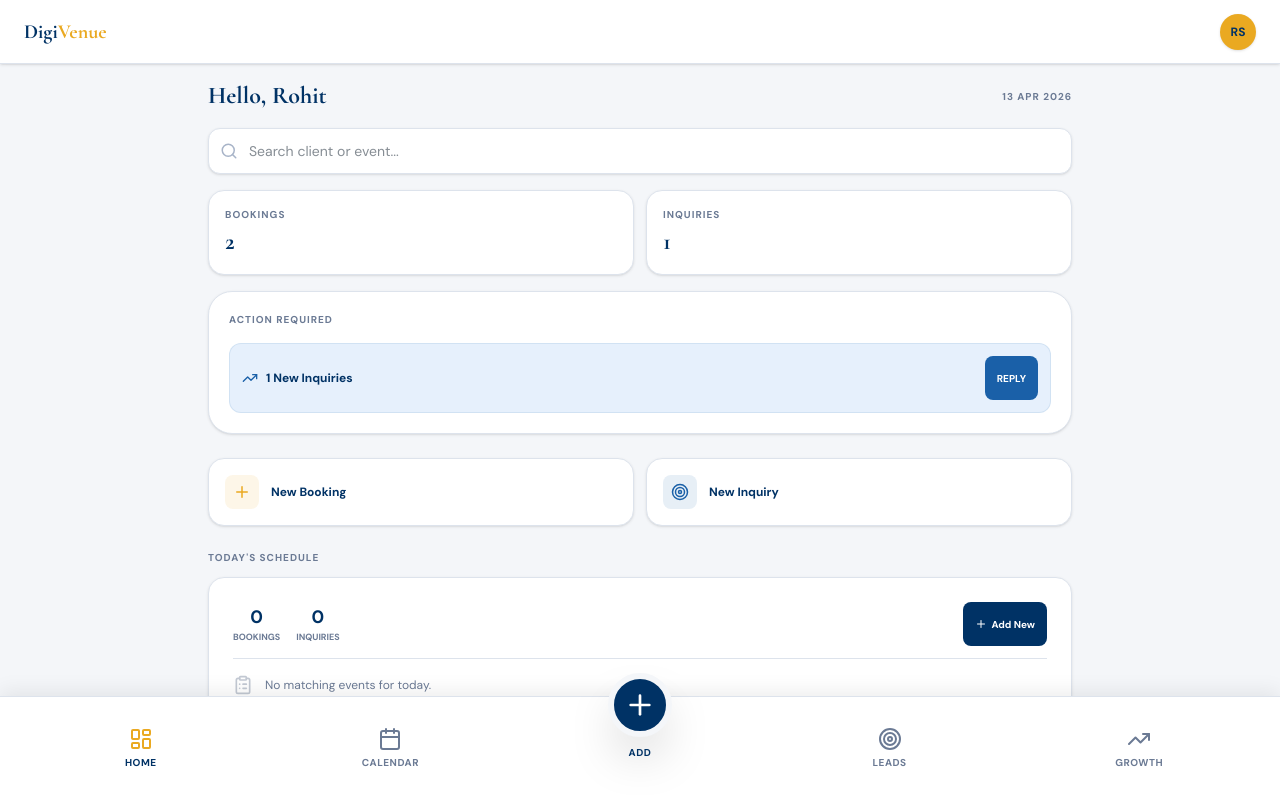
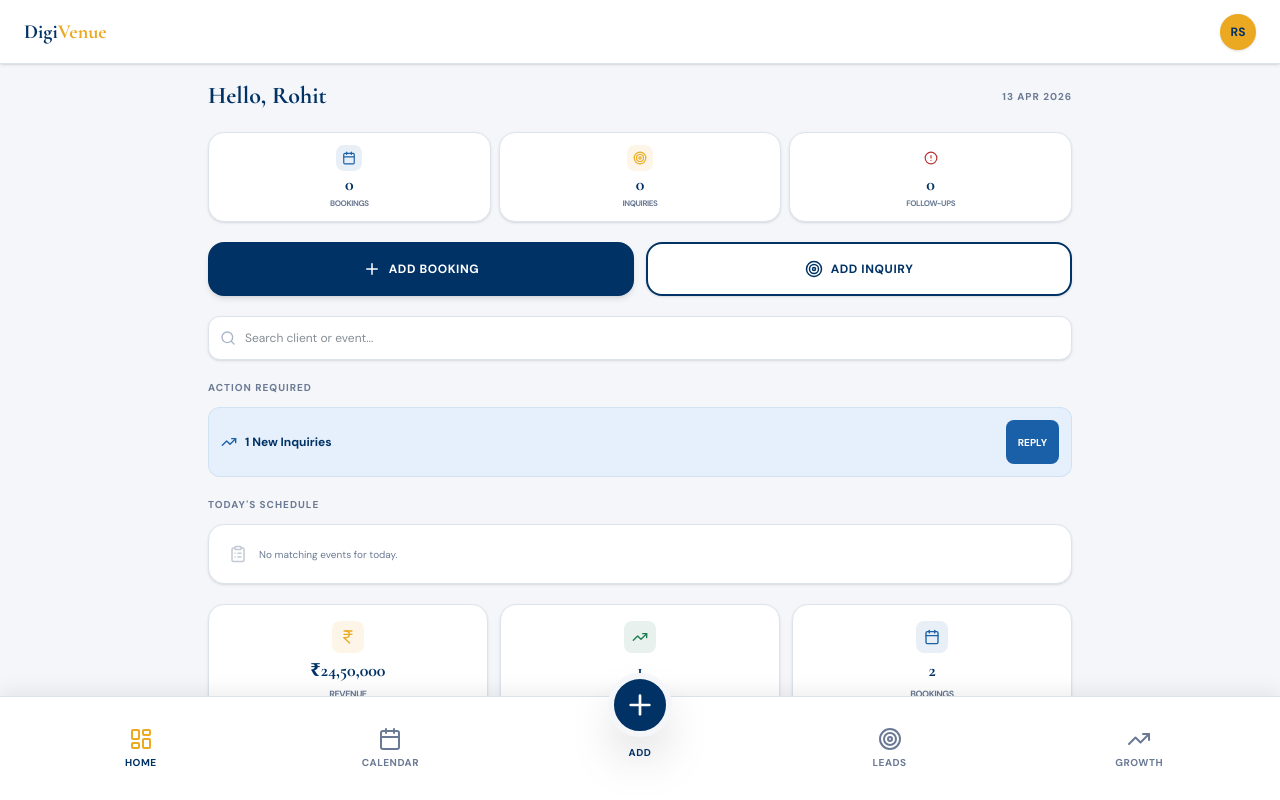
Before and after one commit to naterohit28/digivenue, a React (Vite) app: page / in a window 1280 px wide. Built offline with nearby package versions, Linux system fonts and the light colour scheme.

Commit message:
Update Dashboard.tsx

```diff
--- a/src/components/Dashboard.tsx
+++ b/src/components/Dashboard.tsx
@@ -48,61 +48,78 @@ export default function Dashboard({ bookings, leads, inquiries, onAddClick }: Da
   );
 
   return (
-    <div className="space-y-6 pb-8">
-      {/* Search & Welcome */}
-      <section className="space-y-4">
+    <div className="space-y-5 pb-8">
+      {/* HEADER */}
       <div className="flex items-center justify-between">
         <h1 className="font-serif text-2xl font-bold text-navy">Hello, Rohit</h1>
         <span className="text-[10px] font-bold text-muted uppercase tracking-widest">{fdate(todayStr)}</span>
       </div>
 
+      {/* TODAY SUMMARY — TOP SECTION */}
+      <section className="grid grid-cols-3 gap-2">
+        {[
+          { label: 'Bookings', value: todayBookings.length, icon: CalendarIcon, color: 'sky' },
+          { label: 'Inquiries', value: todayInquiries.length, icon: Target, color: 'gold' },
+          { label: 'Follow-ups', value: pendingFollowups, icon: AlertCircle, color: 'rose' },
+        ].map(stat => (
+          <div key={stat.label} className="bg-white p-3 rounded-2xl border border-border flex flex-col items-center justify-center shadow-sm">
+            <div className={`p-1.5 rounded-lg bg-${stat.color}/10 text-${stat.color} mb-1`}>
+              <stat.icon size={14} />
+            </div>
+            <div className="text-lg font-serif font-bold text-navy leading-none">{stat.value}</div>
+            <div className="text-[8px] font-bold uppercase text-muted tracking-tighter mt-1">{stat.label}</div>
+          </div>
+        ))}
+      </section>
+
+      {/* QUICK ACTION SECTION */}
+      <section className="grid grid-cols-2 gap-3">
+        <button
+          onClick={onAddClick}
+          className="flex items-center justify-center gap-2 py-4 bg-navy text-white rounded-2xl shadow-md active:scale-95 transition-all"
+        >
+          <Plus size={18} />
+          <span className="text-xs font-bold uppercase tracking-wider">Add Booking</span>
+        </button>
+        <button
+          onClick={onAddClick}
+          className="flex items-center justify-center gap-2 py-4 bg-white border-2 border-navy text-navy rounded-2xl shadow-sm active:scale-95 transition-all"
+        >
+          <Target size={18} />
+          <span className="text-xs font-bold uppercase tracking-wider">Add Inquiry</span>
+        </button>
+      </section>
+
+      {/* EMPTY STATE CARD — NOT FULL SCREEN */}
+      {bookings.length === 0 && inquiries.length === 0 && (
+        <div className="bg-white p-5 rounded-3xl border border-border shadow-sm space-y-3">
+          <div className="flex items-start gap-3">
+            <div className="p-2.5 bg-gold/10 text-gold rounded-xl shrink-0">
+              <Building2 size={20} />
+            </div>
+            <div className="space-y-1">
+              <h3 className="text-sm font-bold text-navy">Start by adding your first booking</h3>
+              <p className="text-[10px] text-muted leading-relaxed">Your dashboard will show today's agenda and pending tasks once you add data.</p>
+            </div>
+          </div>
+        </div>
+      )}
+
+      {/* SEARCH (Moved down for better hierarchy) */}
       <div className="relative">
-          <Search className="absolute left-3 top-1/2 -translate-y-1/2 text-faint" size={18} />
+        <Search className="absolute left-3 top-1/2 -translate-y-1/2 text-faint" size={16} />
         <input
           type="text"
           placeholder="Search client or event..."
-            className="w-full pl-10 pr-4 py-3 bg-white border border-border rounded-xl text-sm focus:border-navy outline-none shadow-sm"
+          className="w-full pl-9 pr-4 py-2.5 bg-white border border-border rounded-xl text-xs focus:border-navy outline-none shadow-sm"
           value={searchQuery}
           onChange={(e) => setSearchQuery(e.target.value)}
         />
       </div>
 
-        {/* Summary Cards */}
-        <div className="grid grid-cols-2 gap-3">
-          <div className="bg-white p-4 rounded-2xl border border-border shadow-sm">
-            <div className="text-[10px] font-bold uppercase text-muted tracking-widest mb-1">Bookings</div>
-            <div className="text-2xl font-serif font-bold text-navy">{bookings.length}</div>
-          </div>
-          <div className="bg-white p-4 rounded-2xl border border-border shadow-sm">
-            <div className="text-[10px] font-bold uppercase text-muted tracking-widest mb-1">Inquiries</div>
-            <div className="text-2xl font-serif font-bold text-navy">{inquiries.length}</div>
-          </div>
-        </div>
-
-        {/* Empty State / Welcome Card */}
-        {bookings.length === 0 && inquiries.length === 0 && (
-          <div className="bg-white p-5 rounded-3xl border border-border shadow-sm space-y-4">
-            <div className="flex items-center gap-3">
-              <div className="p-3 bg-gold/10 text-gold rounded-2xl">
-                <Building2 size={24} />
-              </div>
-              <div>
-                <h3 className="text-sm font-bold text-navy">Welcome to DigiVenue</h3>
-                <p className="text-[10px] text-muted">Manage your venue like a pro. Start by adding your first booking or inquiry.</p>
-              </div>
-            </div>
-            <button
-              onClick={onAddClick}
-              className="w-full py-3 bg-gold text-navy text-xs font-bold rounded-2xl shadow-sm active:scale-95 transition-all"
-            >
-              + Add Your First Booking
-            </button>
-          </div>
-        )}
-
-        {/* Action Required Card */}
-        {(pendingFollowups > 0 || newInquiries > 0 || (pendingFollowups === 0 && newInquiries === 0 && (bookings.length > 0 || inquiries.length > 0))) && (
-          <div className="bg-white p-5 rounded-3xl border border-border shadow-sm space-y-4">
+      {/* ACTION REQUIRED (If data exists) */}
+      {(pendingFollowups > 0 || newInquiries > 0) && (
+        <section className="space-y-3">
           <h2 className="text-[10px] font-bold uppercase text-muted tracking-widest">Action Required</h2>
           <div className="grid grid-cols-1 gap-2">
             {pendingFollowups > 0 && (
@@ -123,71 +140,26 @@ export default function Dashboard({ bookings, leads, inquiries, onAddClick }: Da
                 <button className="px-3 py-1 bg-sky text-white text-[10px] font-bold rounded-lg uppercase">Reply</button>
               </div>
             )}
-              {pendingFollowups === 0 && newInquiries === 0 && (
-                <div className="flex items-center gap-2 p-3 bg-jade-pale border border-jade/10 rounded-xl text-jade">
-                  <CheckCircle2 size={16} />
-                  <span className="text-xs font-bold">All caught up for today!</span>
           </div>
+        </section>
       )}
-            </div>
-          </div>
-        )}
-      </section>
 
-      {/* Quick Actions - Habit Loop */}
-      <section className="grid grid-cols-2 gap-3">
-        <button
-          onClick={() => {}}
-          className="flex items-center gap-3 p-4 bg-white border border-border rounded-2xl shadow-sm active:scale-95 transition-all"
-        >
-          <div className="p-2 bg-gold/10 text-gold rounded-lg">
-            <Plus size={18} />
-          </div>
-          <span className="text-xs font-bold text-navy">New Booking</span>
-        </button>
-        <button
-          onClick={() => {}}
-          className="flex items-center gap-3 p-4 bg-white border border-border rounded-2xl shadow-sm active:scale-95 transition-all"
-        >
-          <div className="p-2 bg-sky/10 text-sky rounded-lg">
-            <Target size={18} />
-          </div>
-          <span className="text-xs font-bold text-navy">New Inquiry</span>
-        </button>
-      </section>
-
-      {/* Today's Agenda */}
+      {/* TODAY'S AGENDA */}
+      {(bookings.length > 0 || inquiries.length > 0) && (
         <section className="space-y-3">
           <h2 className="text-[10px] font-bold uppercase text-muted tracking-widest">Today's Schedule</h2>
 
           {filteredBookings.length === 0 && filteredInquiries.length === 0 ? (
-          <div className="bg-white p-6 rounded-2xl border border-border space-y-4 shadow-sm">
-            <div className="flex items-center justify-between border-b border-border pb-3">
-              <div className="flex gap-4">
-                <div className="text-center">
-                  <div className="text-lg font-bold text-navy">{todayBookings.length}</div>
-                  <div className="text-[9px] font-bold uppercase text-muted">Bookings</div>
-                </div>
-                <div className="text-center">
-                  <div className="text-lg font-bold text-navy">{todayInquiries.length}</div>
-                  <div className="text-[9px] font-bold uppercase text-muted">Inquiries</div>
-                </div>
-              </div>
-              <button className="px-3 py-1.5 bg-navy text-white text-[10px] font-bold rounded-lg flex items-center gap-1">
-                <Plus size={12} /> Add New
-              </button>
-            </div>
-            <div className="flex items-center gap-3 text-muted">
-              <ClipboardList size={20} className="opacity-40" />
-              <p className="text-xs">No matching events for today.</p>
-            </div>
+            <div className="bg-white p-5 rounded-2xl border border-border flex items-center gap-3 text-muted shadow-sm">
+              <ClipboardList size={18} className="opacity-40" />
+              <p className="text-[10px]">No matching events for today.</p>
             </div>
           ) : (
-          <div className="space-y-3">
+            <div className="space-y-2">
               {filteredBookings.map(b => (
-              <div key={b.id} className="card-mobile flex items-center justify-between">
+                <div key={b.id} className="card-mobile flex items-center justify-between py-3">
                   <div className="flex items-center gap-3">
-                  <div className="w-10 h-10 bg-navy text-white rounded-xl flex items-center justify-center font-bold">
+                    <div className="w-9 h-9 bg-navy text-white rounded-xl flex items-center justify-center font-bold text-sm">
                       {b.client[0]}
                     </div>
                     <div>
@@ -199,9 +171,9 @@ export default function Dashboard({ bookings, leads, inquiries, onAddClick }: Da
                 </div>
               ))}
               {filteredInquiries.map(i => (
-              <div key={i.id} className="card-mobile flex items-center justify-between">
+                <div key={i.id} className="card-mobile flex items-center justify-between py-3">
                   <div className="flex items-center gap-3">
-                  <div className="w-10 h-10 bg-sky-pale text-sky rounded-xl flex items-center justify-center font-bold">
+                    <div className="w-9 h-9 bg-sky-pale text-sky rounded-xl flex items-center justify-center font-bold text-sm">
                       {i.name[0]}
                     </div>
                     <div>
@@ -215,8 +187,9 @@ export default function Dashboard({ bookings, leads, inquiries, onAddClick }: Da
             </div>
           )}
         </section>
+      )}
 
-      {/* Quick Stats */}
+      {/* QUICK STATS */}
       <section className="grid grid-cols-3 gap-3">
         {kpis.map(kpi => (
           <div key={kpi.label} className="bg-white p-4 rounded-2xl border border-border text-center space-y-1 shadow-sm">
@@ -231,7 +204,7 @@ export default function Dashboard({ bookings, leads, inquiries, onAddClick }: Da
         ))}
       </section>
 
-      {/* Recent Activity */}
+      {/* RECENT ACTIVITY */}
       <section className="space-y-3">
         <div className="flex items-center justify-between">
           <h2 className="text-[10px] font-bold uppercase text-muted tracking-widest">Recent Activity</h2>
@@ -239,7 +212,7 @@ export default function Dashboard({ bookings, leads, inquiries, onAddClick }: Da
         </div>
         <div className="space-y-3">
           {inquiries.slice(0, 3).map(i => (
-            <div key={i.id} className="card-mobile flex items-center justify-between">
+            <div key={i.id} className="card-mobile flex items-center justify-between py-3">
               <div className="flex items-center gap-3">
                 <div className="p-2 bg-surface rounded-lg text-muted">
                   <Phone size={16} />
@@ -254,6 +227,14 @@ export default function Dashboard({ bookings, leads, inquiries, onAddClick }: Da
           ))}
         </div>
       </section>
+
+      {/* FLOATING ACTION BUTTON (Mobile FAB) */}
+      <button
+        onClick={onAddClick}
+        className="fixed bottom-24 right-6 w-14 h-14 bg-gold text-navy rounded-full shadow-2xl flex items-center justify-center active:scale-90 transition-all z-40 md:hidden"
+      >
+        <Plus size={28} />
+      </button>
     </div>
   );
 }
```
Lines whose indentation alone changed are shown as unchanged.
